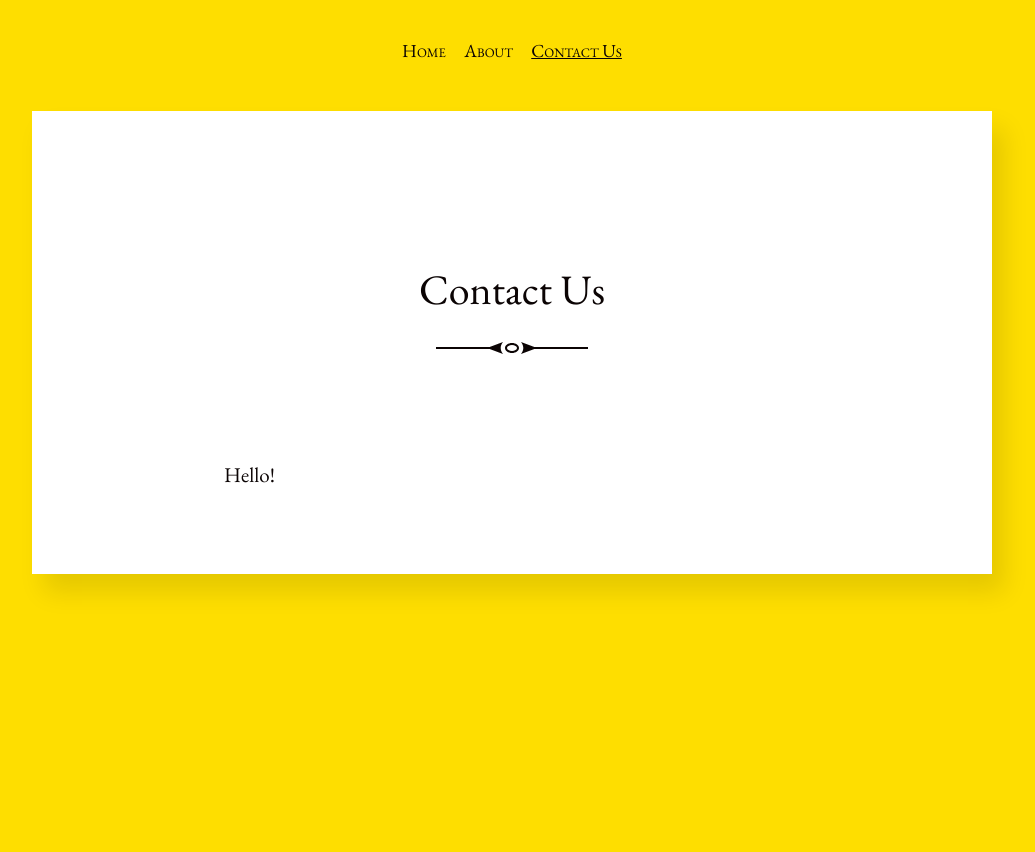
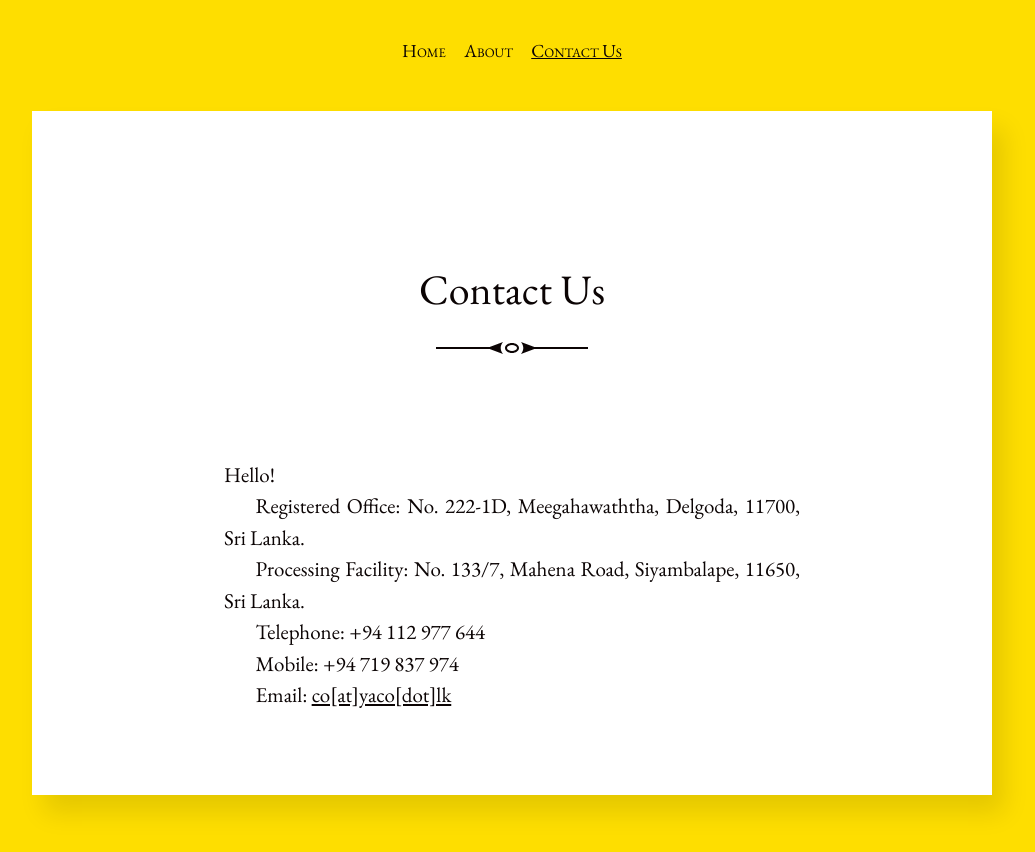
Before and after one commit to dedunu/yaco, a Jekyll site: the page built from contact.md, in a window 1280 px wide. Shown: the top 852 px of the page, without its empty margins (128-1163 px from the left). Built offline with Jekyll 4.4.1, drawn with Linux system fonts in a browser that asks for light colours.

Commit message:
Update contact.md

```diff
--- a/contact.md
+++ b/contact.md
@@ -4,3 +4,19 @@ title: Contact Us
 ---
 
 Hello!
+
+Registered Office:
+No. 222-1D, Meegahawaththa,
+Delgoda, 11700,
+Sri Lanka.
+
+Processing Facility:
+No. 133/7, Mahena Road,
+Siyambalape, 11650,
+Sri Lanka.
+
+Telephone: +94 112 977 644
+
+Mobile: +94 719 837 974
+
+Email: <a href="mailto:co@yaco.lk">co[at]yaco[dot]lk</a>
```
